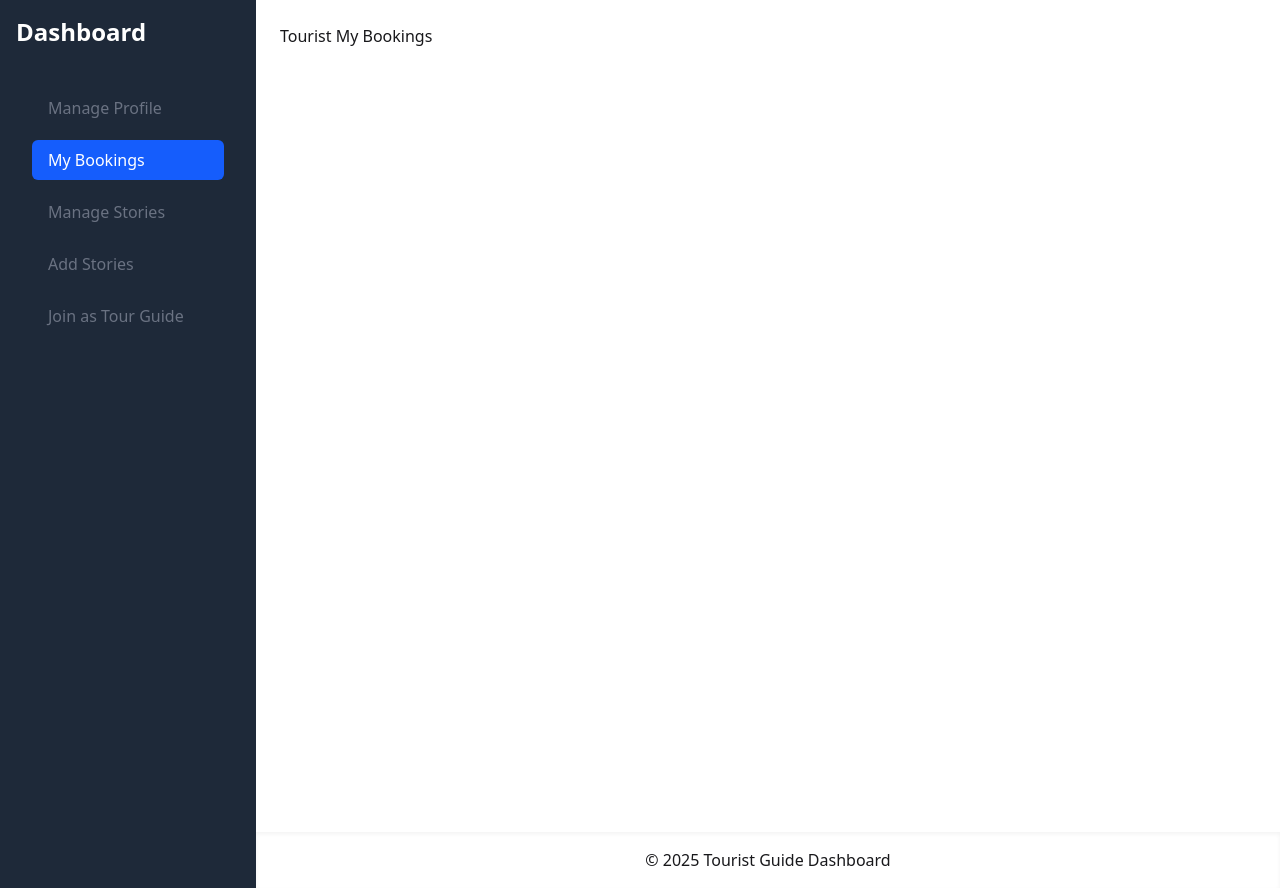
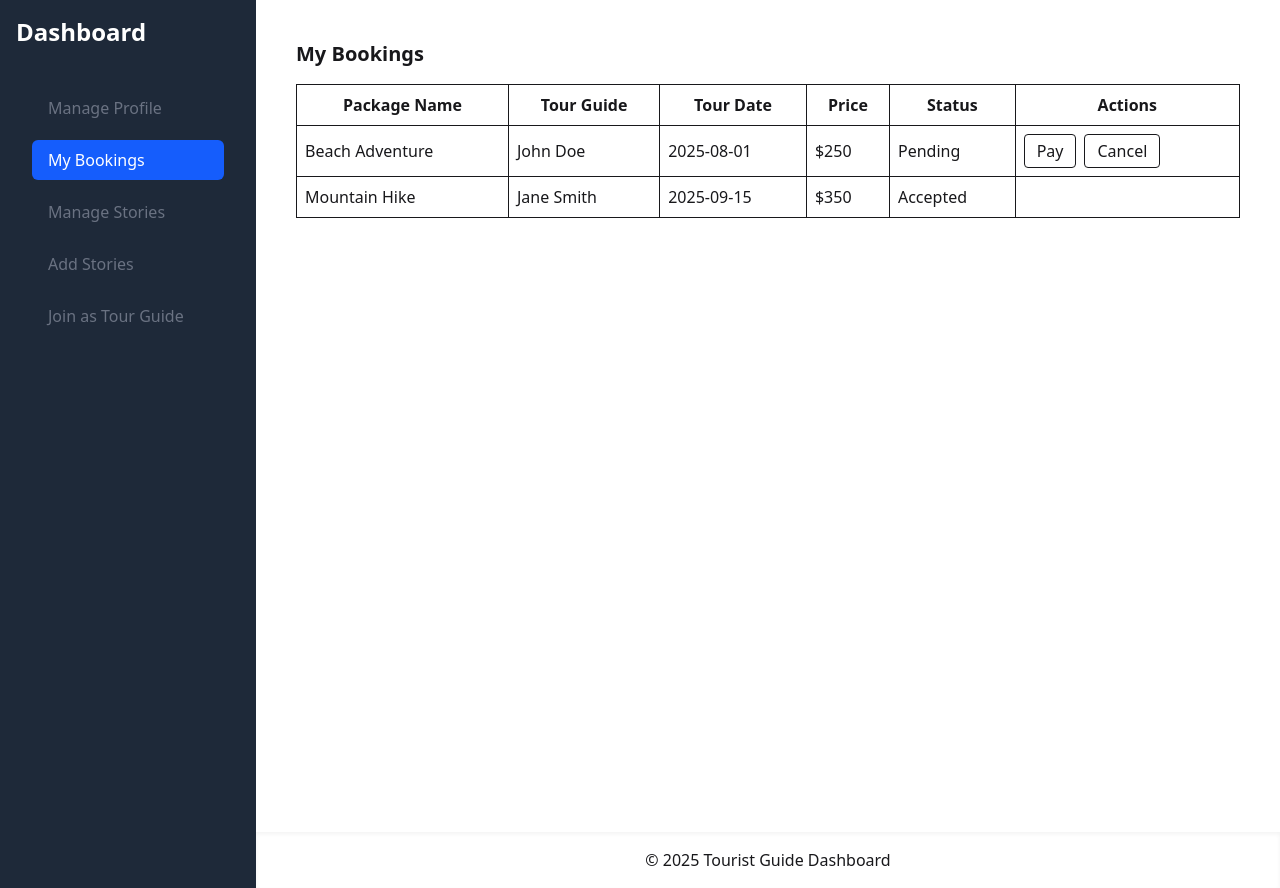
Before and after one commit to toimurhasan/sonarbangla-travels-client, a React (Vite) app: page /dashboard/tourist/my-bookings in a window 1280 px wide. Built offline with nearby package versions, Linux system fonts and the light colour scheme; no server answers.

Commit message:
added tourist-my-bookings

```diff
--- /dev/null
+++ b/src/dashboard/TouristMyBookings.jsx
@@ -0,0 +1,101 @@
+import React, { useEffect, useState } from "react";
+import { useNavigate } from "react-router";
+
+const TouristMyBookings = () => {
+  const [bookings, setBookings] = useState([]);
+  const navigate = useNavigate();
+
+  useEffect(() => {
+    // TODO: Fetch bookings from API here
+    // Example static data for now:
+    setBookings([
+      {
+        id: 1,
+        packageName: "Beach Adventure",
+        tourGuideName: "John Doe",
+        tourDate: "2025-08-01",
+        price: 250,
+        status: "Pending",
+      },
+      {
+        id: 2,
+        packageName: "Mountain Hike",
+        tourGuideName: "Jane Smith",
+        tourDate: "2025-09-15",
+        price: 350,
+        status: "Accepted",
+      },
+    ]);
+  }, []);
+
+  const handlePay = (bookingId) => {
+    // Redirect to payment page for this booking
+    navigate(`/dashboard/tourist/payment/${bookingId}`);
+  };
+
+  const handleCancel = (bookingId) => {
+    // TODO: Implement cancel booking logic
+    setBookings((prev) =>
+      prev.map((b) => (b.id === bookingId ? { ...b, status: "Cancelled" } : b))
+    );
+  };
+
+  return (
+    <div className="p-4">
+      <h2 className="text-xl font-semibold mb-4">My Bookings</h2>
+      <table className="w-full border-collapse">
+        <thead>
+          <tr>
+            <th className="border p-2">Package Name</th>
+            <th className="border p-2">Tour Guide</th>
+            <th className="border p-2">Tour Date</th>
+            <th className="border p-2">Price</th>
+            <th className="border p-2">Status</th>
+            <th className="border p-2">Actions</th>
+          </tr>
+        </thead>
+        <tbody>
+          {bookings.length === 0 ? (
+            <tr>
+              <td colSpan={6} className="text-center p-4">
+                No bookings found.
+              </td>
+            </tr>
+          ) : (
+            bookings.map((booking) => (
+              <tr key={booking.id}>
+                <td className="border p-2">{booking.packageName}</td>
+                <td className="border p-2">{booking.tourGuideName}</td>
+                <td className="border p-2">{booking.tourDate}</td>
+                <td className="border p-2">${booking.price}</td>
+                <td className="border p-2">{booking.status}</td>
+                <td className="border p-2 space-x-2">
+                  {booking.status === "Pending" && (
+                    <>
+                      <button
+                        onClick={() => handlePay(booking.id)}
+                        type="button"
+                        className="px-3 py-1 border rounded"
+                      >
+                        Pay
+                      </button>
+                      <button
+                        onClick={() => handleCancel(booking.id)}
+                        type="button"
+                        className="px-3 py-1 border rounded"
+                      >
+                        Cancel
+                      </button>
+                    </>
+                  )}
+                </td>
+              </tr>
+            ))
+          )}
+        </tbody>
+      </table>
+    </div>
+  );
+};
+
+export default TouristMyBookings;
--- a/src/routes/router.jsx
+++ b/src/routes/router.jsx
@@ -11,6 +11,7 @@ import AboutUs from "../pages/AboutUs";
 import AllTrips from "../pages/AllTrips";
 import TourGuideProfile from "../pages/TourGuideProfile";
 import TouristManageProfile from "../dashboard/TouristManageProfile";
+import TouristMyBookings from "../dashboard/TouristMyBookings";
 
 const router = createBrowserRouter([
   // Basic Layout Routes
@@ -48,7 +49,7 @@ const router = createBrowserRouter([
       // Tourist
       { path: "tourist", element: <TouristManageProfile></TouristManageProfile> },
       { path: "tourist/manage-profile", element: <TouristManageProfile></TouristManageProfile> },
-      { path: "tourist/my-bookings", element: <div>Tourist My Bookings</div> },
+      { path: "tourist/my-bookings", element: <TouristMyBookings /> },
       { path: "tourist/add-story", element: <div>Tourist Add Story</div> },
       { path: "tourist/manage-stories", element: <div>Tourist Manage Stories</div> },
       { path: "tourist/join-tour-guide", element: <div>Tourist Join as Tour Guide</div> },
```
